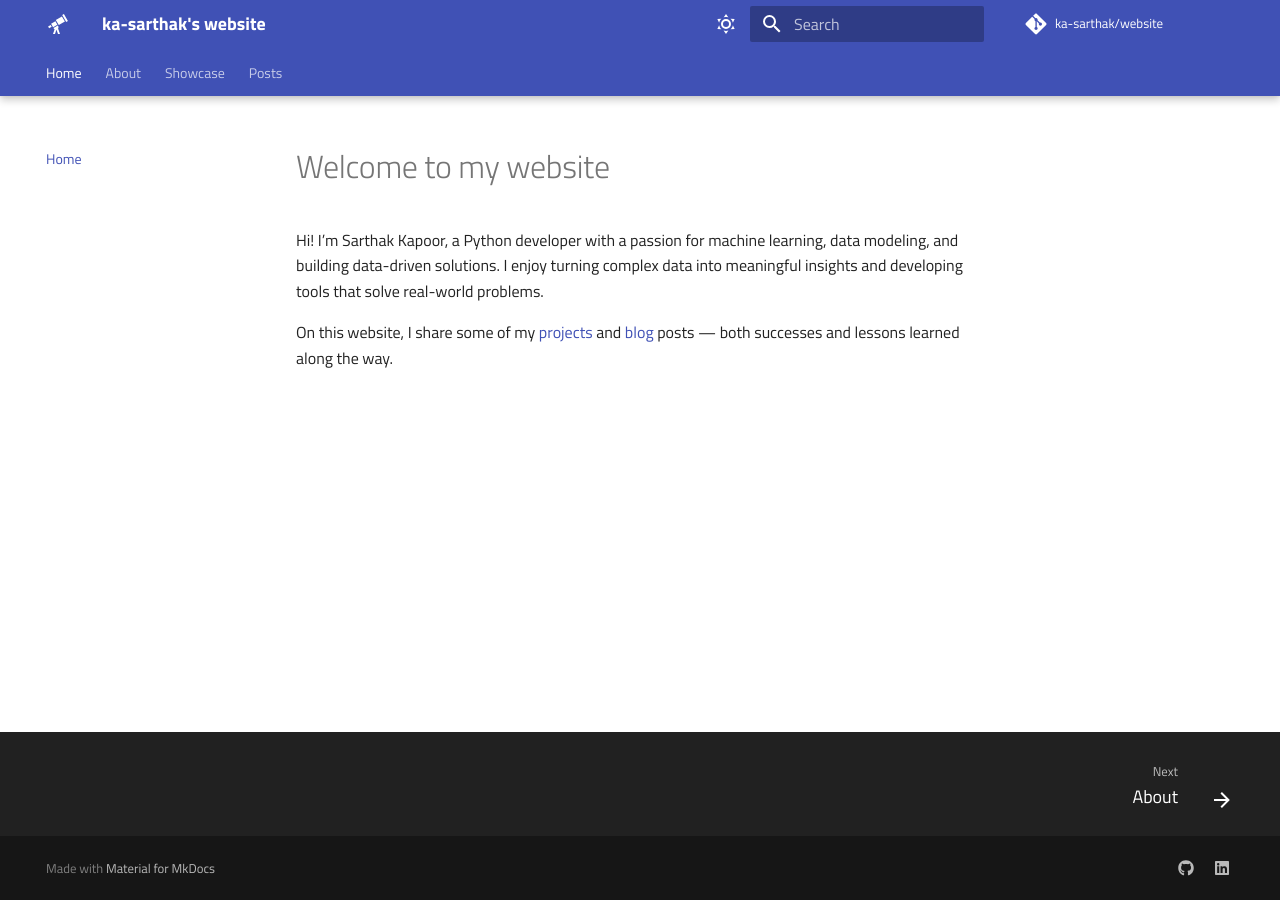
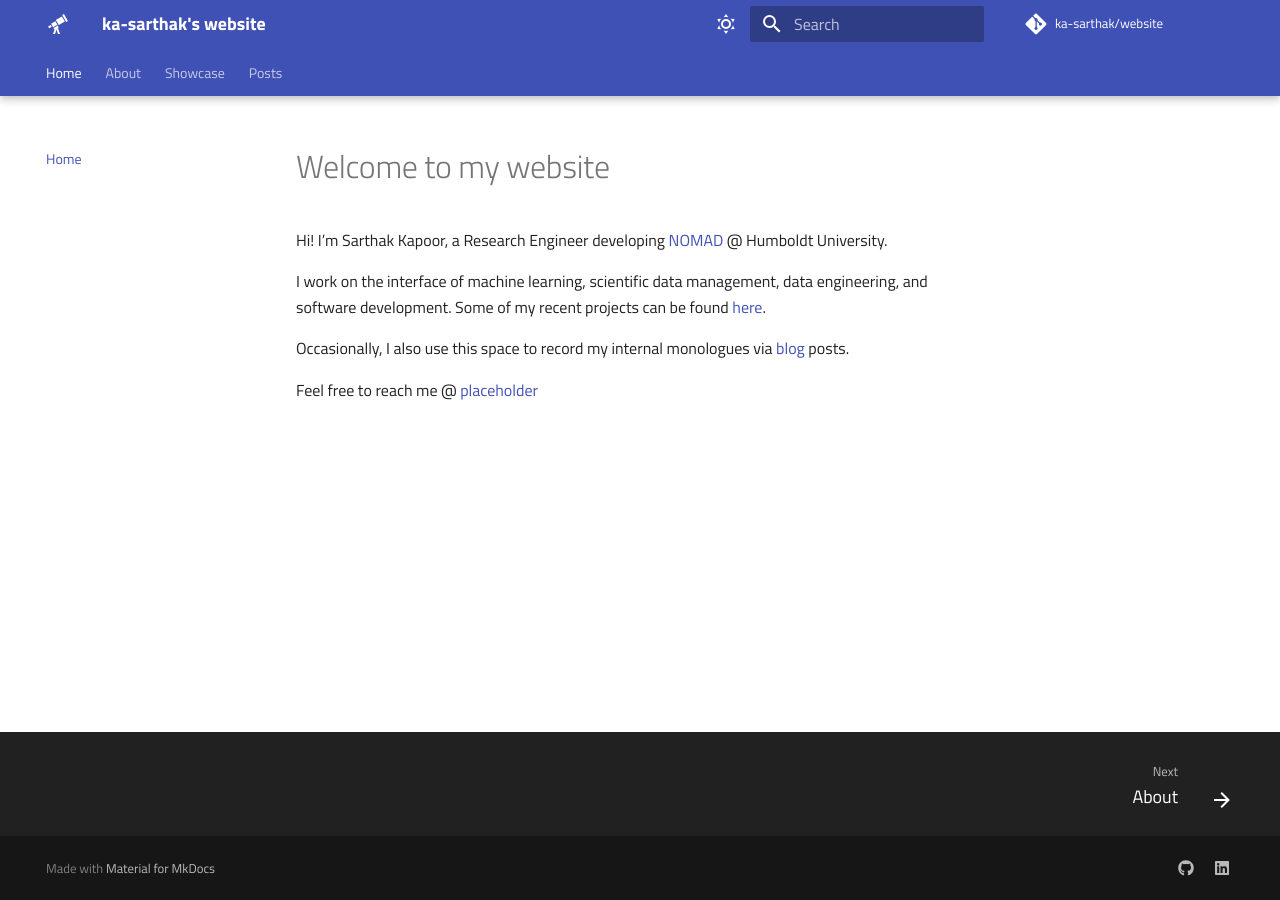
Before and after one commit to ka-sarthak/website, an MkDocs documentation site: the page built from docs/index.md, in a window 1280 px wide. Built offline with MkDocs 1.6.1 and Material for MkDocs 9.7.7, drawn with Linux system fonts in a browser that asks for light colours; comment, search, counter and statistics services are not loaded.

Commit message:
Update index.md

```diff
--- a/docs/index.md
+++ b/docs/index.md
@@ -1,5 +1,10 @@
 # Welcome to my website
 
-Hi! I’m Sarthak Kapoor, a Python developer with a passion for machine learning, data modeling, and building data-driven solutions. I enjoy turning complex data into meaningful insights and developing tools that solve real-world problems.
+Hi! I’m Sarthak Kapoor, a Research Engineer developing [NOMAD](https://nomad-lab.eu/nomad-lab/) @ Humboldt University.
 
-On this website, I share some of my [projects](./showcase.md) and [blog](./posts/running-inspiration.md) posts — both successes and lessons learned along the way.
+I work on the interface of machine learning, scientific data management, data engineering, and software development.
+Some of my recent projects can be found [here](./showcase.md).
+
+Occasionally, I also use this space to record my internal monologues via [blog](./posts/running-inspiration.md) posts.
+
+Feel free to reach me @ <script>document.write('<a href="mailto:'+'s'+'a'+'r'+'t'+'h'+'a'+'k'+'.'+'k'+'a'+'p'+'o'+'o'+'r'+'@'+'h'+'u'+'-'+'b'+'e'+'r'+'l'+'i'+'n'+'.'+'d'+'e'+'">placeholder</a>');</script>
```
